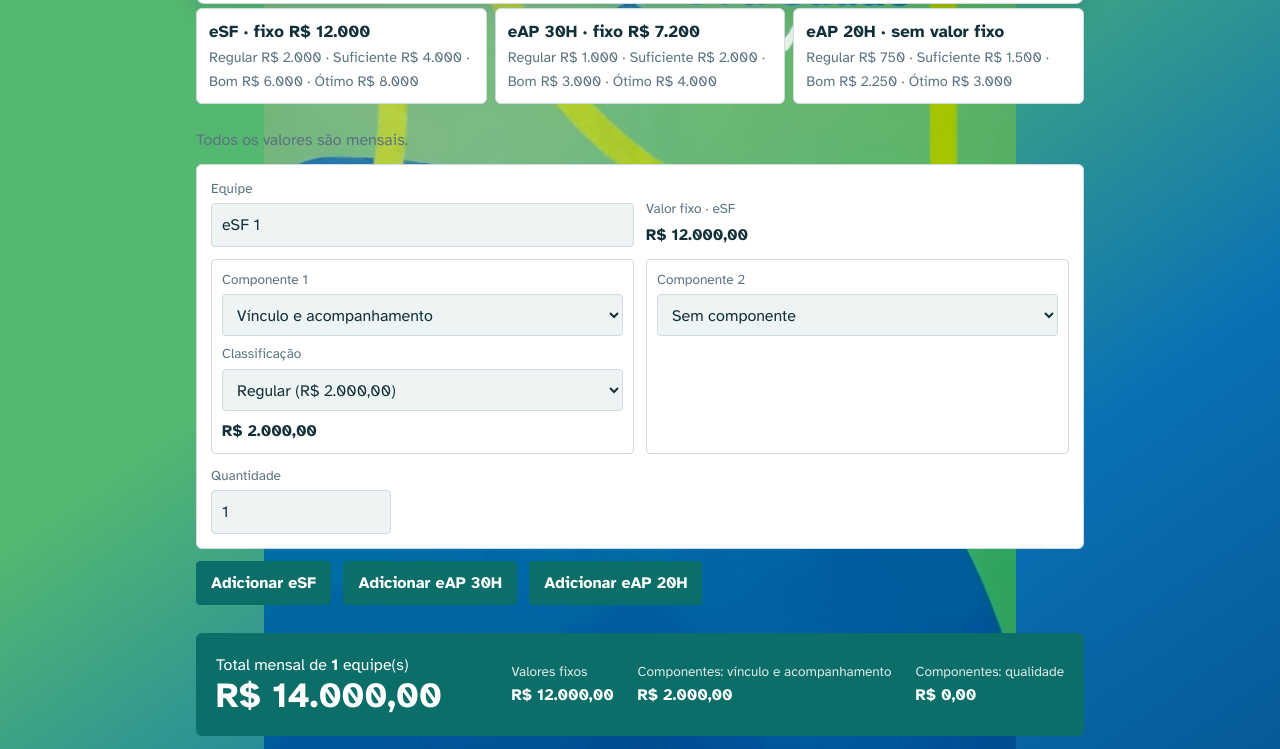
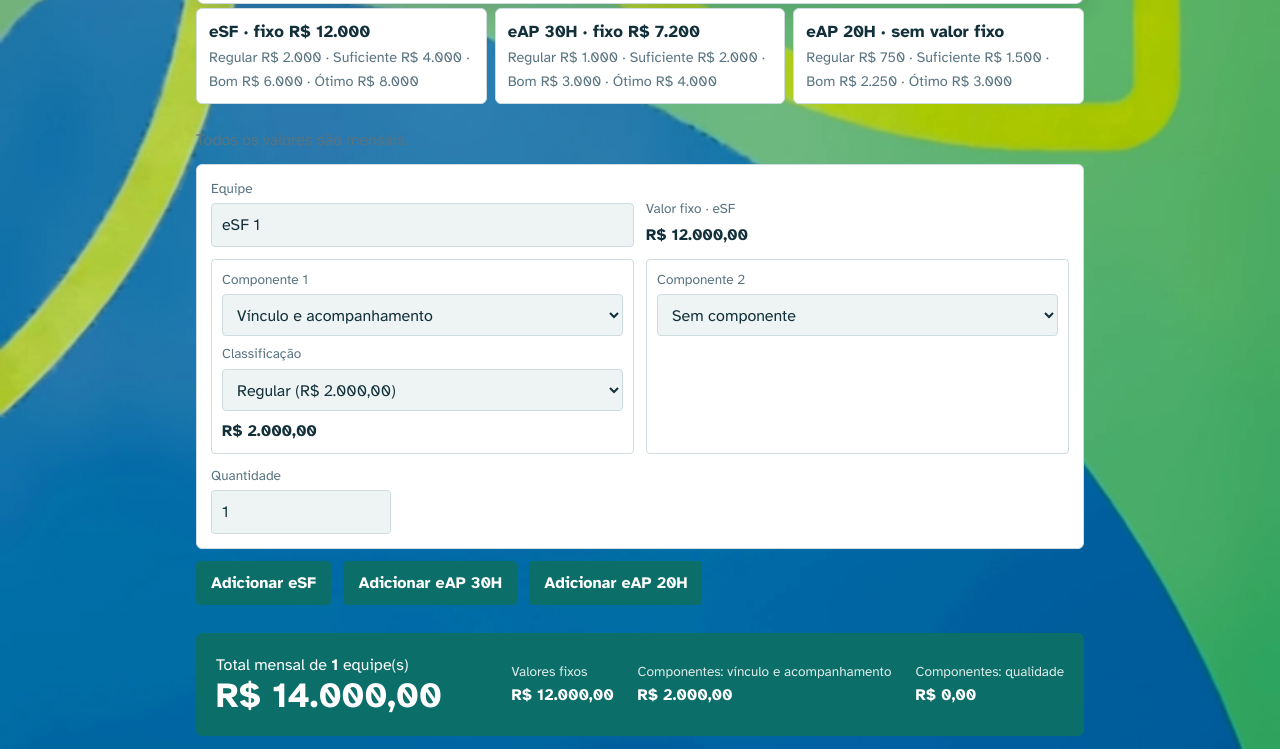
Before and after one commit to MichaelWillysilva/calculadora-esf, a plain HTML site: page index.html in a window 1280 px wide. Shown: the part 120-869 px from the top of the page. Drawn offline with Linux system fonts and the light colour scheme.

Commit message:
Expand artwork across page background
Co-authored-by: Copilot <223556219+Copilot@users.noreply.github.com>

```diff
--- a/index.html
+++ b/index.html
@@ -10,7 +10,7 @@
 :root{--bg:#eef3f4;--ink:#12303a;--muted:#5a7480;--line:#cfdcdf;--card:#fff;--accent:#0b6e69;--accent-ink:#fff;--soft:#dff0ee}
 @media (prefers-color-scheme:dark){:root{--bg:#0f1d22;--ink:#e6f0f2;--muted:#93aab3;--line:#27404a;--card:#162a31;--accent:#4cc3bb;--accent-ink:#06211f;--soft:#1d3a40}}
 *{box-sizing:border-box}
-body{margin:0;background-color:#1266a5;background-image:url("assets/fundo-clinicas.webp"),linear-gradient(145deg,#55b871 0%,#55b871 34%,#0871b4 67%,#07508a 100%);background-position:center center,center;background-size:contain,cover;background-repeat:no-repeat;color:var(--ink);font:16px/1.5 "Atkinson Hyperlegible",system-ui,Arial,sans-serif}
+body{margin:0;background-color:#1266a5;background-image:url("assets/fundo-clinicas.webp"),linear-gradient(145deg,#55b871 0%,#55b871 34%,#0871b4 67%,#07508a 100%);background-position:center center,center;background-size:cover,cover;background-repeat:no-repeat;color:var(--ink);font:16px/1.5 "Atkinson Hyperlegible",system-ui,Arial,sans-serif}
 main{max-width:920px;margin:0 auto;padding:28px 16px 48px}
 h1{font-size:1.6rem;margin:0 0 4px}
 .intro{display:flex;justify-content:space-between;align-items:center;gap:18px;background:var(--card);border:1px solid var(--line);border-radius:8px;padding:14px 18px;margin-bottom:4px;box-shadow:0 6px 24px rgba(12,40,60,.16)}
@@ -39,7 +39,7 @@ button.link{border:0;background:none;color:var(--muted);text-decoration:underlin
 .break{display:flex;gap:24px;flex-wrap:wrap}
 .break span{display:block;font-size:.85rem;opacity:.85}
 .note{color:var(--muted);font-size:.85rem;margin-top:16px;background:var(--card);border:1px solid var(--line);border-radius:6px;padding:10px 12px}
-@media(max-width:700px){body{background-attachment:scroll,scroll;background-position:center top,center top;background-size:contain,cover}.intro{align-items:flex-start;flex-direction:column}.brand-logo{height:44px;max-width:80vw}.rules,.components{grid-template-columns:1fr}.team{grid-template-columns:1fr 1fr}.components{grid-column:1/-1}}
+@media(max-width:700px){body{background-attachment:scroll,scroll;background-position:center top,center top;background-size:cover,cover}.intro{align-items:flex-start;flex-direction:column}.brand-logo{height:44px;max-width:80vw}.rules,.components{grid-template-columns:1fr}.team{grid-template-columns:1fr 1fr}.components{grid-column:1/-1}}
 </style>
 </head>
 <body>
```
